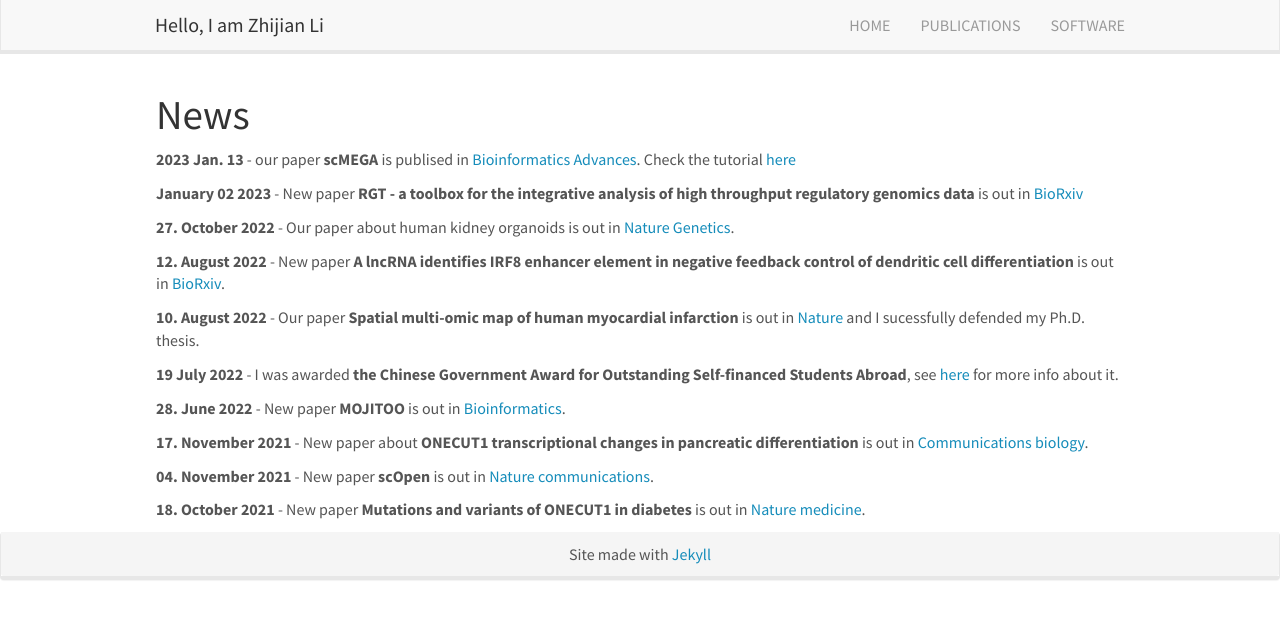
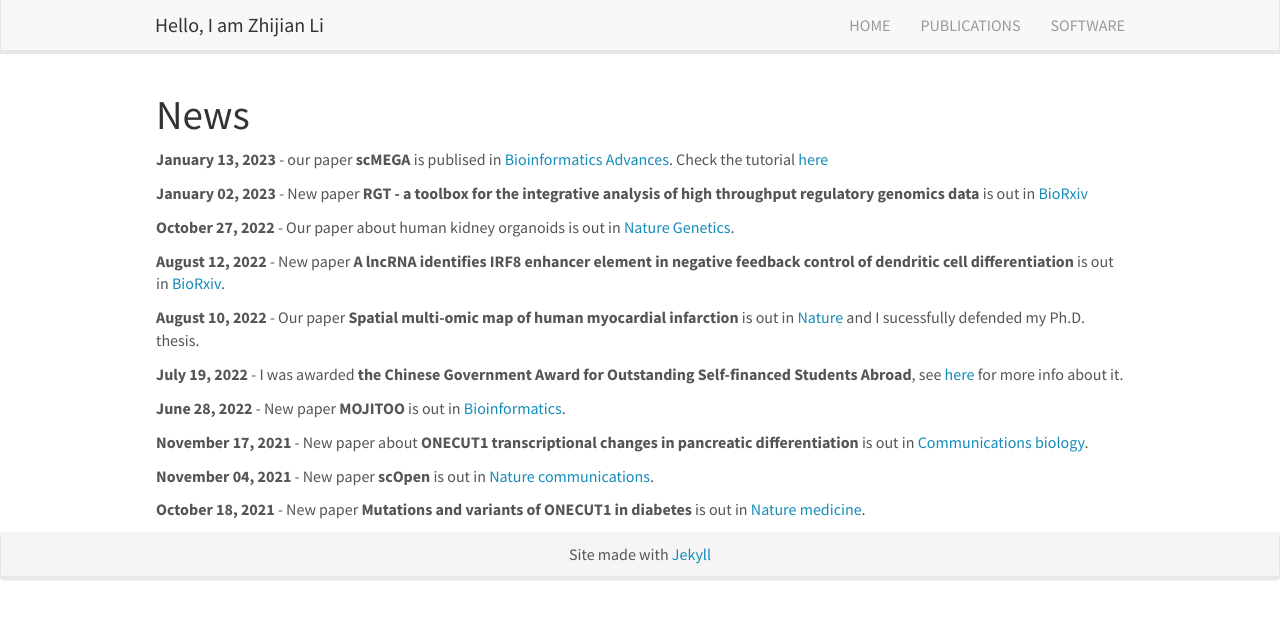
Before and after one commit to lzj1769/lzj1769.github.io, a Jekyll site: the page built from _pages/allnews.md, in a window 1280 px wide. Shown: the top 619 px of the page. Built offline with Jekyll 4.4.1, drawn with Linux system fonts in a browser that asks for light colours; nearby versions of some CDN libraries.

Commit message:
update news

```diff
--- a/_data/news.yml
+++ b/_data/news.yml
@@ -1,29 +1,29 @@
-- date: 2023 Jan. 13
+- date: January 13, 2023
   headline: our paper **scMEGA** is publised in [Bioinformatics Advances](https://academic.oup.com/bioinformaticsadvances/advance-article/doi/10.1093/bioadv/vbad003/6986159). Check the tutorial [here](https://costalab.github.io/scMEGA/)
 
-- date: January 02 2023
+- date: January 02, 2023
   headline: New paper **RGT - a toolbox for the integrative analysis of high throughput regulatory genomics data** is out in [BioRxiv](https://www.biorxiv.org/content/10.1101/2022.12.31.522372v1)
 
-- date: 27. October 2022
+- date: October 27, 2022
   headline: Our paper about human kidney organoids is out in [Nature Genetics](https://www.nature.com/articles/s41588-022-01202-z).
 
-- date: 12. August 2022
+- date: August 12, 2022
   headline: New paper **A lncRNA identifies IRF8 enhancer element in negative feedback control of dendritic cell differentiation** is out in [BioRxiv](https://www.biorxiv.org/content/10.1101/2022.08.11.503623v1).
 
-- date: 10. August 2022
+- date: August 10, 2022
   headline: Our paper **Spatial multi-omic map of human myocardial infarction** is out in [Nature](https://www.nature.com/articles/s41586-022-05060-x) and I sucessfully defended my Ph.D. thesis.
 
-- date: 19 July 2022
+- date: July 19, 2022
   headline: I was awarded **the Chinese Government Award for Outstanding Self-financed Students Abroad**, see [here](https://en.wikipedia.org/wiki/Chinese_government_award_for_outstanding_self-financed_students_abroad) for more info about it.
 
-- date: 28. June 2022
+- date: June 28, 2022
   headline: New paper **MOJITOO** is out in [Bioinformatics](https://academic.oup.com/bioinformatics/article/38/Supplement_1/i282/6617520).
 
-- date: 17. November 2021
+- date: November 17, 2021
   headline: New paper about **ONECUT1 transcriptional changes in pancreatic differentiation** is out in [Communications biology](https://www.nature.com/articles/s42003-021-02818-3).
 
-- date: 04. November 2021
+- date: November 04, 2021
   headline: New paper **scOpen** is out in [Nature communications](https://www.nature.com/articles/s41467-021-26530-2).
 
-- date: 18. October 2021
+- date: October 18, 2021
   headline: New paper **Mutations and variants of ONECUT1 in diabetes** is out in [Nature medicine](https://www.nature.com/articles/s41591-021-01502-7).
--- a/_includes/news.html
+++ b/_includes/news.html
@@ -3,7 +3,8 @@
 <h4>News</h4>
 
 {% for article in site.data.news limit:5 %}
-<p>{{ article.date }}<br>{{ article.headline | markdownify}}</p>
+<p><b>{{ article.date }}</b>
+	<br>{{ article.headline | markdownify}}</p>
 {% endfor %}
 
 <h3><a href="{{ site.url }}{{ site.baseurl }}/allnews.html">... see all News</a></h3>
```
Also changed, not shown: 1 other file.
